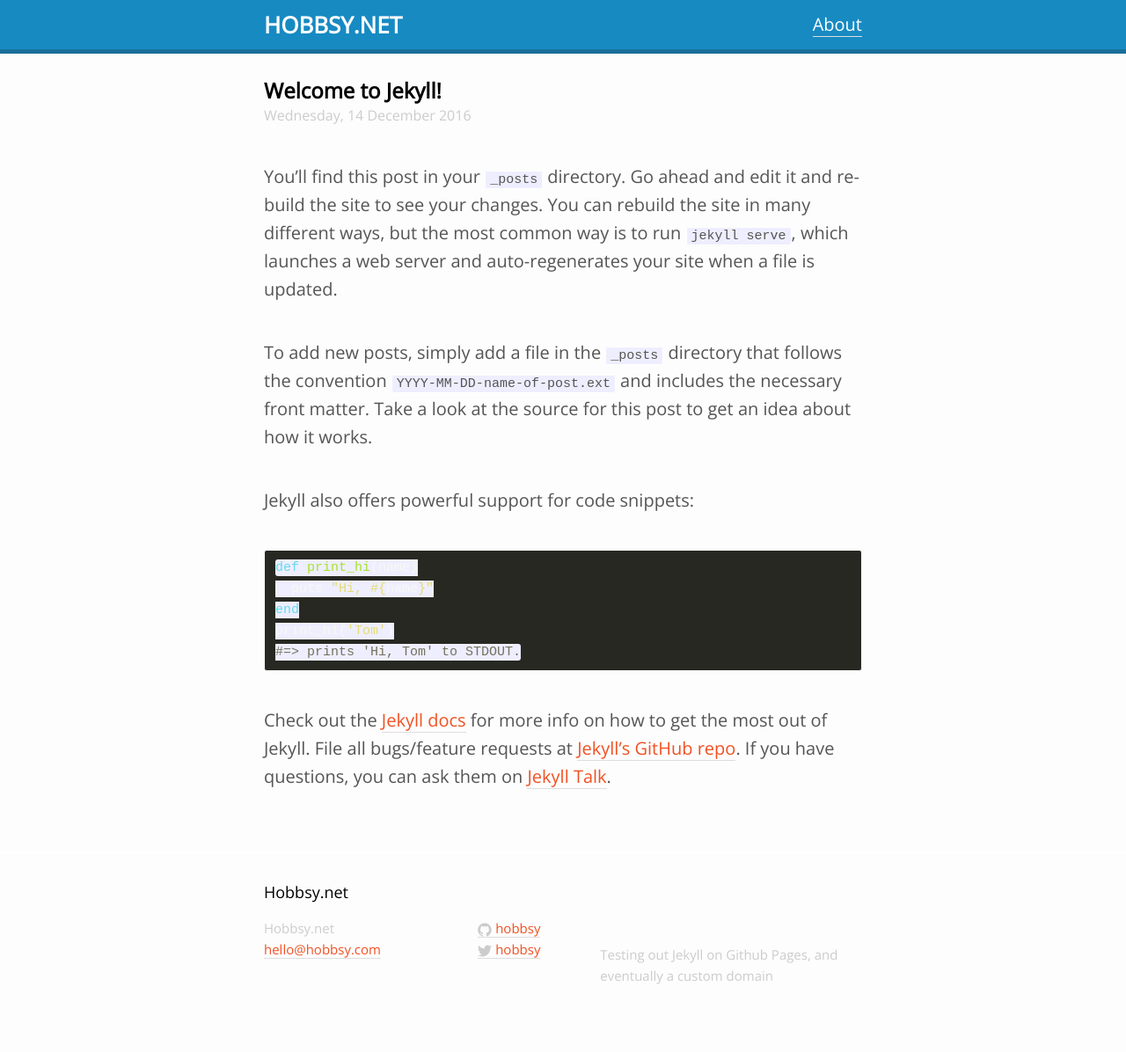
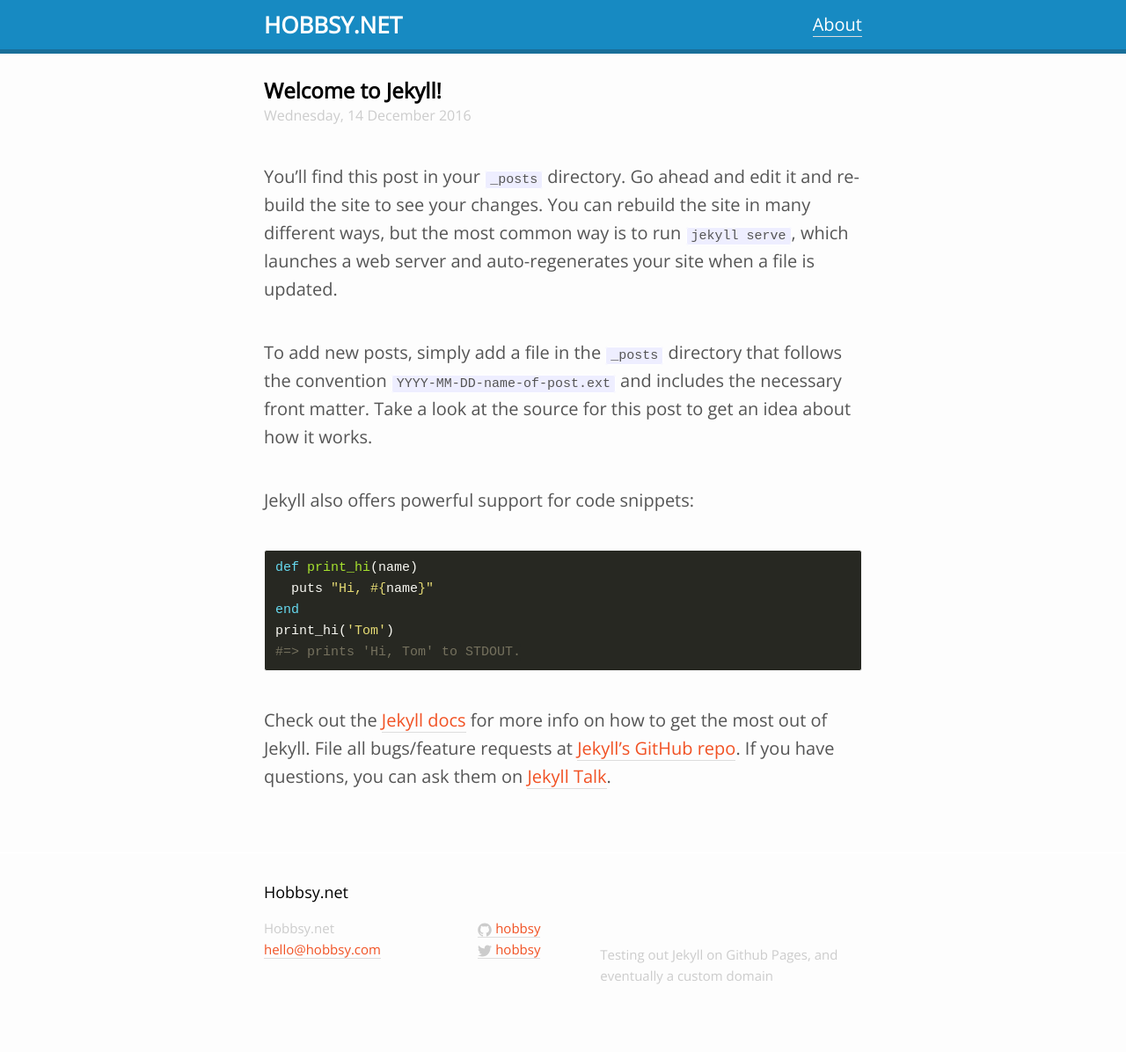
Before and after one commit to hobbsy/hobbsy.github.io, a Jekyll site: the page built from _posts/2016-12-14-hello-world.md, in a window 1280 px wide. Shown: the whole page at 88% size. Built offline with Jekyll 4.4.1, drawn with Linux system fonts in a browser that asks for light colours; nearby versions of some CDN libraries.

Commit message:
editting syntax highlight to incorporate Monokai style

```diff
--- a/_sass/_syntax-highlighting.scss
+++ b/_sass/_syntax-highlighting.scss
@@ -1,66 +1,94 @@
-/* Monokai Syntax Styling */
-.highlight pre { background-color: #272822; }
-.highlight .hll { background-color: #272822; }
-.highlight .c { color: #75715e } /* Comment */
-.highlight .err { color: #960050; background-color: #1e0010 } /* Error */
-.highlight .k { color: #66d9ef } /* Keyword */
-.highlight .l { color: #ae81ff } /* Literal */
-.highlight .n { color: #f8f8f2 } /* Name */
-.highlight .o { color: #f92672 } /* Operator */
-.highlight .p { color: #f8f8f2 } /* Punctuation */
-.highlight .cm { color: #75715e } /* Comment.Multiline */
-.highlight .cp { color: #75715e } /* Comment.Preproc */
-.highlight .c1 { color: #75715e } /* Comment.Single */
-.highlight .cs { color: #75715e } /* Comment.Special */
-.highlight .ge { font-style: italic } /* Generic.Emph */
-.highlight .gs { font-weight: bold } /* Generic.Strong */
-.highlight .kc { color: #66d9ef } /* Keyword.Constant */
-.highlight .kd { color: #66d9ef } /* Keyword.Declaration */
-.highlight .kn { color: #f92672 } /* Keyword.Namespace */
-.highlight .kp { color: #66d9ef } /* Keyword.Pseudo */
-.highlight .kr { color: #66d9ef } /* Keyword.Reserved */
-.highlight .kt { color: #66d9ef } /* Keyword.Type */
-.highlight .ld { color: #e6db74 } /* Literal.Date */
-.highlight .m { color: #ae81ff } /* Literal.Number */
-.highlight .s { color: #e6db74 } /* Literal.String */
-.highlight .na { color: #a6e22e } /* Name.Attribute */
-.highlight .nb { color: #f8f8f2 } /* Name.Builtin */
-.highlight .nc { color: #a6e22e } /* Name.Class */
-.highlight .no { color: #66d9ef } /* Name.Constant */
-.highlight .nd { color: #a6e22e } /* Name.Decorator */
-.highlight .ni { color: #f8f8f2 } /* Name.Entity */
-.highlight .ne { color: #a6e22e } /* Name.Exception */
-.highlight .nf { color: #a6e22e } /* Name.Function */
-.highlight .nl { color: #f8f8f2 } /* Name.Label */
-.highlight .nn { color: #f8f8f2 } /* Name.Namespace */
-.highlight .nx { color: #a6e22e } /* Name.Other */
-.highlight .py { color: #f8f8f2 } /* Name.Property */
-.highlight .nt { color: #f92672 } /* Name.Tag */
-.highlight .nv { color: #f8f8f2 } /* Name.Variable */
-.highlight .ow { color: #f92672 } /* Operator.Word */
-.highlight .w { color: #f8f8f2 } /* Text.Whitespace */
-.highlight .mf { color: #ae81ff } /* Literal.Number.Float */
-.highlight .mh { color: #ae81ff } /* Literal.Number.Hex */
-.highlight .mi { color: #ae81ff } /* Literal.Number.Integer */
-.highlight .mo { color: #ae81ff } /* Literal.Number.Oct */
-.highlight .sb { color: #e6db74 } /* Literal.String.Backtick */
-.highlight .sc { color: #e6db74 } /* Literal.String.Char */
-.highlight .sd { color: #e6db74 } /* Literal.String.Doc */
-.highlight .s2 { color: #e6db74 } /* Literal.String.Double */
-.highlight .se { color: #ae81ff } /* Literal.String.Escape */
-.highlight .sh { color: #e6db74 } /* Literal.String.Heredoc */
-.highlight .si { color: #e6db74 } /* Literal.String.Interpol */
-.highlight .sx { color: #e6db74 } /* Literal.String.Other */
-.highlight .sr { color: #e6db74 } /* Literal.String.Regex */
-.highlight .s1 { color: #e6db74 } /* Literal.String.Single */
-.highlight .ss { color: #e6db74 } /* Literal.String.Symbol */
-.highlight .bp { color: #f8f8f2 } /* Name.Builtin.Pseudo */
-.highlight .vc { color: #f8f8f2 } /* Name.Variable.Class */
-.highlight .vg { color: #f8f8f2 } /* Name.Variable.Global */
-.highlight .vi { color: #f8f8f2 } /* Name.Variable.Instance */
-.highlight .il { color: #ae81ff } /* Literal.Number.Integer.Long */
+/**
+ * Syntax highlighting styles
+ * Monokai
+ */
 
-.highlight .gh { } /* Generic Heading & Diff Header */
-.highlight .gu { color: #75715e; } /* Generic.Subheading & Diff Unified/Comment? */
-.highlight .gd { color: #f92672; } /* Generic.Deleted & Diff Deleted */
-.highlight .gi { color: #a6e22e; } /* Generic.Inserted & Diff Inserted */
+.highlight {
+    background: #fff;
+    @extend %vertical-rhythm;
+
+    .highlighter-rouge & {
+      background: #eef;
+    }
+
+pre, code { background: #272822; }
+
+    .c     { color: #75715e; } // Comment
+    .err   { color: #960050; background: #1e0010; } // Error
+    .k     { color: #66d9ef; } // Keyword
+    .o     { color: #f92672; } // Operator
+
+.l { color: #ae81ff; } // Literal
+.n { color: #f8f8f2; } // Name
+.p { color: #f8f8f2; } // Punctuation
+
+    .cm    { color: #75715e; } // Comment.Multiline
+    .cp    { color: #75715e; } // Comment.Preproc
+    .c1    { color: #75715e; } // Comment.Single
+    .cs    { color: #75715e; } // Comment.Special
+
+    .kc    { color: #66d9ef; } // Keyword.Constant
+    .kd    { color: #66d9ef; } // Keyword.Declaration
+	.kn    { color: #f92672; } // Keyword.Namespace
+    .kp    { color: #66d9ef; } // Keyword.Pseudo
+    .kr    { color: #66d9ef; } // Keyword.Reserved
+    .kt    { color: #66d9ef; } // Keyword.Type
+
+    .ge    { font-style: italic } // Generic.Emph
+    .gs    { font-weight: bold } // Generic.Strong
+
+    .gd    { color: #f92672; } // Generic.Deleted
+    .gd .x { color: #000; background-color: #faa; } // Generic.Deleted.Specific
+    .gr    { color: #a00; } // Generic.Error
+    .gh    { color: #999; } // Generic.Heading
+    .gi    { color: #a6e22e; } // Generic.Inserted
+    .gi .x { color: #000; background-color: #afa; } // Generic.Inserted.Specific
+    .go    { color: #888; } // Generic.Output
+    .gp    { color: #555; } // Generic.Prompt
+    .gu    { color: #75715e; } // Generic.Subheading
+    .gt    { color: #a00; } // Generic.Traceback
+
+    .ld    { color: #e6db74; } // Literal.Date
+    .m     { color: #ae81ff; } // Literal.Number
+    .s     { color: #e6db74; } // Literal.String
+
+    .na    { color: #a6e22e; } // Name.Attribute
+    .nb    { color: #f8f8f2; } // Name.Builtin
+    .nc    { color: #a6e22e; } // Name.Class
+    .no    { color: #66d9ef; } // Name.Constant
+    .nd    { color: #a6e22e; } // Name.Decorator
+    .ni    { color: #f8f8f2; } // Name.Entity
+    .ne    { color: #a6e22e; } // Name.Exception
+    .nf    { color: #a6e22e; } // Name.Function
+    .nl    { color: #f8f8f2; } // Name.Label
+    .nn    { color: #f8f8f2; } // Name.Namespace
+    .nt    { color: #f92672; } // Name.Tag
+    .nv    { color: #f8f8f2; } // Name.Variable
+    .nx    { color: #a6e22e; } /* Name.Other */
+    .py    { color: #f8f8f2; } // Name.Property
+    .ow    { color: #f92672; } // Operator.Word
+    .w     { color: #f8f8f2; } // Text.Whitespace
+
+    .mf    { color: #ae81ff; } // Literal.Number.Float
+    .mh    { color: #ae81ff; } // Literal.Number.Hex
+    .mi    { color: #ae81ff; } // Literal.Number.Integer
+    .mo    { color: #ae81ff; } // Literal.Number.Oct
+    .sb    { color: #e6db74; } // Literal.String.Backtick
+    .sc    { color: #e6db74; } // Literal.String.Char
+    .sd    { color: #e6db74; } // Literal.String.Doc
+    .s2    { color: #e6db74; } // Literal.String.Double
+    .se    { color: #ae81ff; } // Literal.String.Escape
+    .sh    { color: #e6db74; } // Literal.String.Heredoc
+    .si    { color: #e6db74; } // Literal.String.Interpol
+    .sx    { color: #e6db74; } // Literal.String.Other
+
+    .sr    { color: #e6db74; } // Literal.String.Regex
+    .s1    { color: #e6db74; } // Literal.String.Single
+    .ss    { color: #e6db74; } // Literal.String.Symbol
+
+    .bp    { color: #f8f8f2; } // Name.Builtin.Pseudo
+    .vc    { color: #f8f8f2; } // Name.Variable.Class
+    .vg    { color: #f8f8f2; } // Name.Variable.Global
+    .vi    { color: #f8f8f2; } // Name.Variable.Instance
+    .il    { color: #ae81ff; } // Literal.Number.Integer.Long
+}
```
